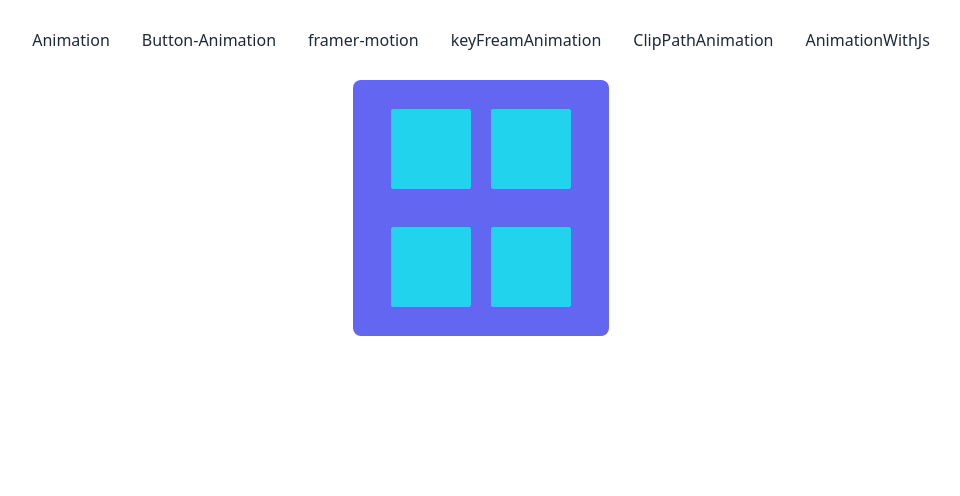
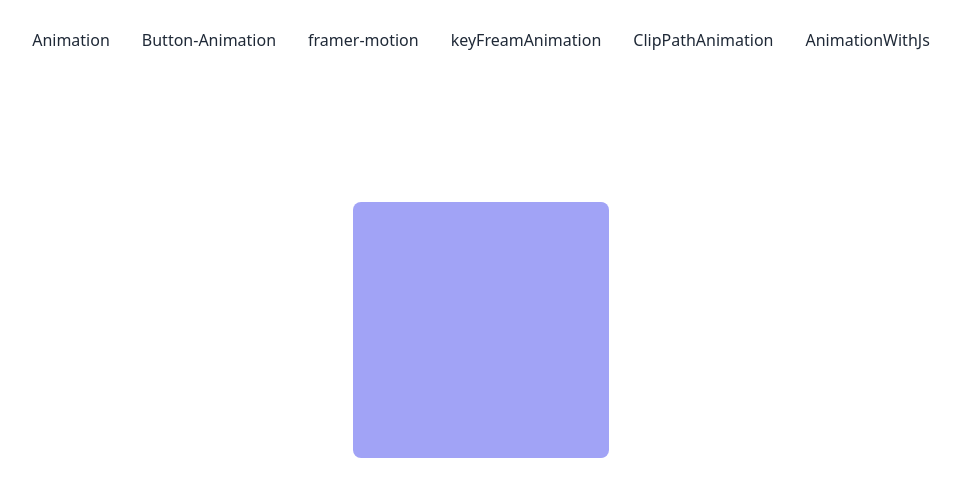
Before and after one commit to ashr-aful007/explore-animation, a React (Vite) app: page /fnAnimation in a window 1280 px wide. Shown: the top 496 px of the page, without its empty margins (159-1119 px from the left). Built offline with nearby package versions, Linux system fonts and the light colour scheme.

Commit message:
add framer drag

```diff
--- a/src/pages/FnAnimation/FnAnimation.jsx
+++ b/src/pages/FnAnimation/FnAnimation.jsx
@@ -1,35 +1,45 @@
 import { motion } from "framer-motion"
+import { useRef } from "react"
 
 const parent = {
-   hidden: {opacity: 0, scale: 0.0},
-   visible: {opacity: 1, scale: 1},
-}
-const child = {
-   hidden: {opacity: 0, scale: 0.0},
-   visible: {opacity: 1, scale: 1},
+   hidden: {opacity: 0, scale: 0.9},
+   visible:{
+      opacity: 0.6,
+      scale:1,
+      transition:{
+        ease: 'easeInOut',
+        duration: 0.25,
+      }
+   },
+   hover: {
+      opacity: 1,
+   },
+
 }
 
+
 function FnAnimation() {
+    const parentRef = useRef(null)
   return (
-    <div className="w-full flex justify-center items-center">
+    <div ref={parentRef} className="w-full size-[500px] flex justify-center items-center">
       <motion.div className="size-64 bg-indigo-500 rounded-lg flex flex-wrap gap-5 p-5 justify-center items-center"
         variants={parent}
         initial = "hidden"
-        animate= "visible"                                //   repeat: Infinity
-        transition = {{ease: 'easeInOut',duration: 1.5, repeatType: 'reverse', delayChildren: 1, staggerChildren: 1,}}
+        animate= "visible"
+        whileHover="hover"
+        whileTap="tap"
+        drag
+        // dragSnapToOrigin
+        dragConstraints={parentRef}
+        whileDrag={{
+           scale: 1.1,
+           boxShadow: '0px 10px 10px #000'
+        }}
+
+        // dragConstraints={{left: -200, right: 200, top: -200, bottom: 200}}
+        // onHoverStart={() => console.log("Hover")}
+        // onHoverEnd={() => console.log("Hover Ended")}                           //   repeat: Infinity
       >
-        <motion.div className="size-20 bg-cyan-400 rounded-sm"
-          variants={child}
-        ></motion.div>
-        <motion.div
-          variants={child}
-         className="size-20 bg-cyan-400 rounded-sm"></motion.div>
-        <motion.div
-          variants={child}
-         className="size-20 bg-cyan-400 rounded-sm"></motion.div>
-        <motion.div
-          variants={child}
-        className="size-20 bg-cyan-400 rounded-sm"></motion.div>
       </motion.div>
     </div>
   )
```
